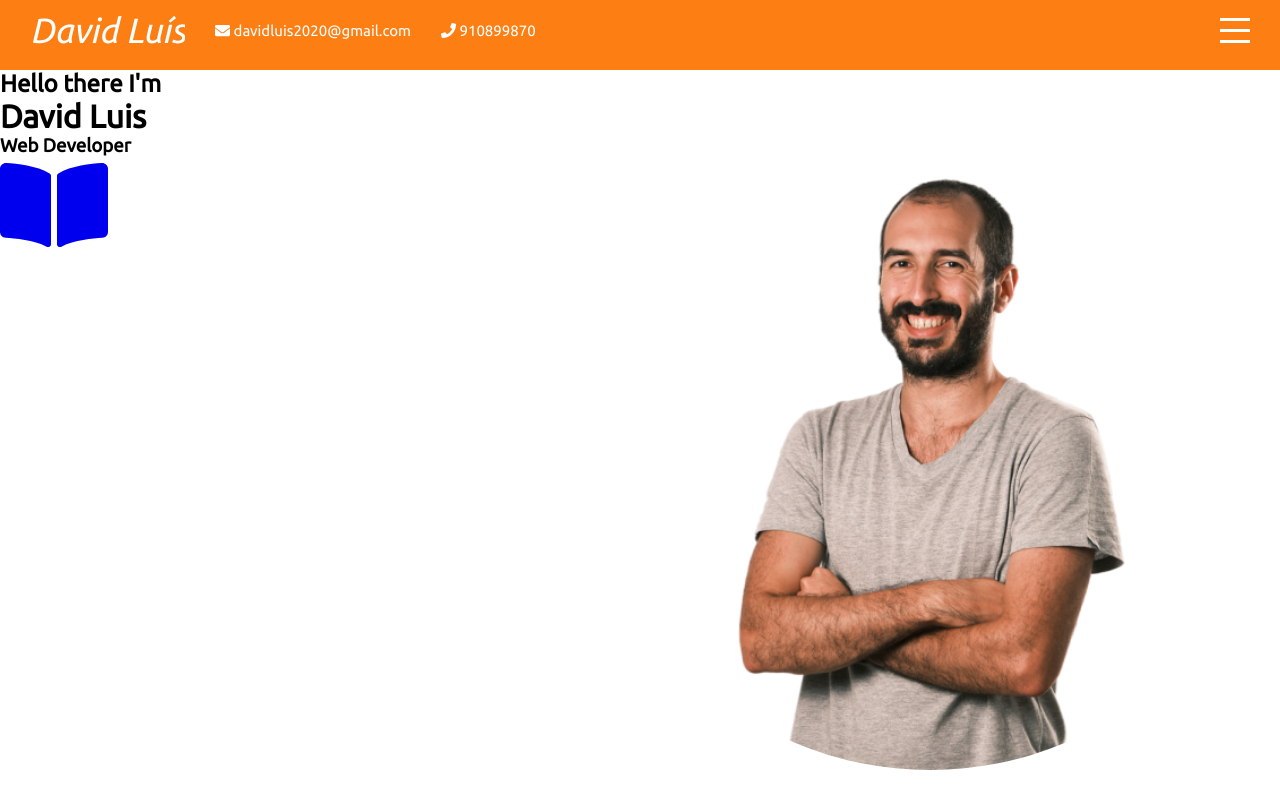
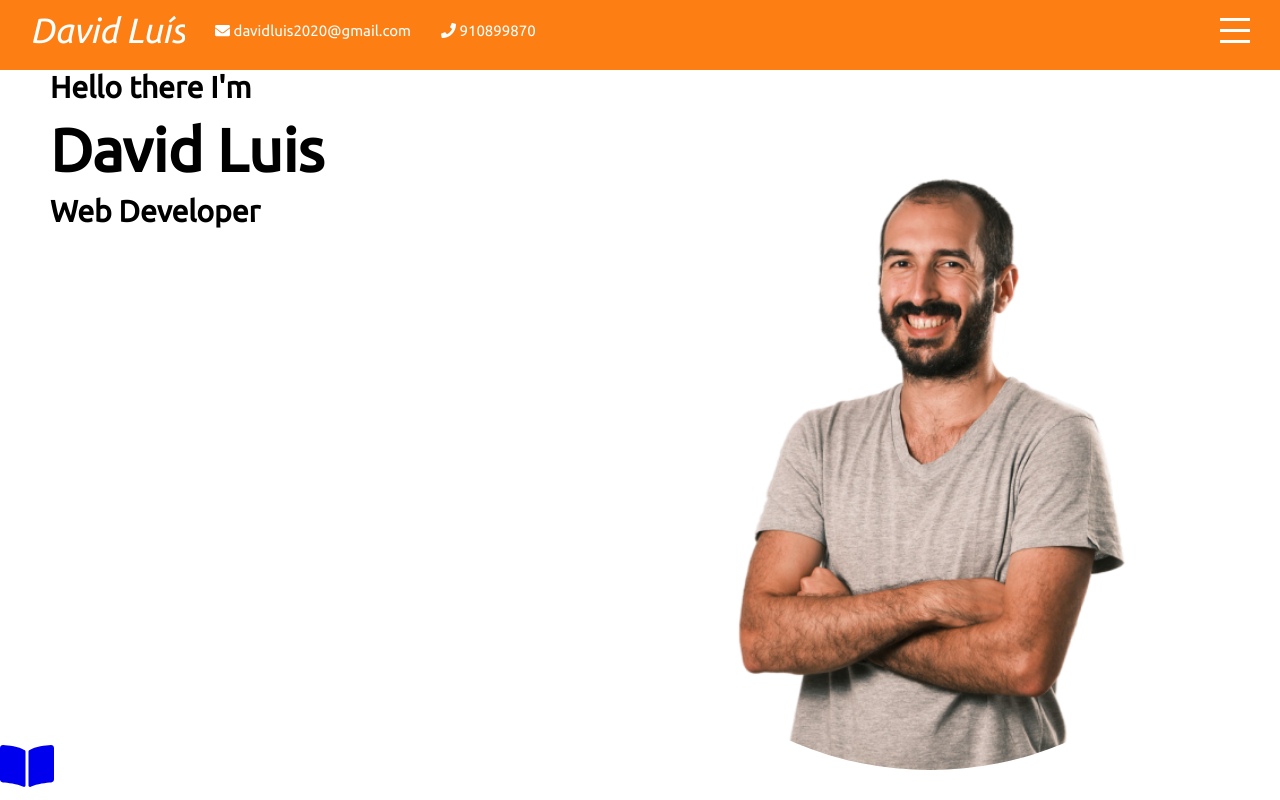
Before and after one commit to David2Luis/portefolio, a React (Create React App) app: page / in a window 1280 px wide. Built offline with nearby package versions, Linux system fonts and the light colour scheme.

Commit message:
intro css

```diff
--- a/src/components/intro/Intro.jsx
+++ b/src/components/intro/Intro.jsx
@@ -12,7 +12,7 @@ export default function Intro() {
           <h3>Web Developer</h3>
         </div>
         <a href="#curriculum">
-          <FontAwesomeIcon icon={faBookOpen} size="6x"></FontAwesomeIcon>
+          <FontAwesomeIcon icon={faBookOpen} size="3x"></FontAwesomeIcon>
         </a>
       </div>
       <div className="right">
--- a/src/components/intro/intro.scss
+++ b/src/components/intro/intro.scss
@@ -7,7 +7,34 @@
 
   .left{
     flex: 0.5;
+    position: relative;
 
+
+    .wrapper{
+      width: 100%;
+      height: 100%;
+      padding-left: 50px;
+      display:flex;
+      flex-direction: column;
+      align-content: center;
+
+
+      h1{
+        font-size: 60px;
+        margin: 10px 0;
+
+      }
+      h2{
+        font-size: 30px;
+      }
+      h3{
+        font-size:30px;
+      }
+    }
+    a{
+      position: absolute;
+      bottom: 10px;
+    }
   }
 
   .right{
```
